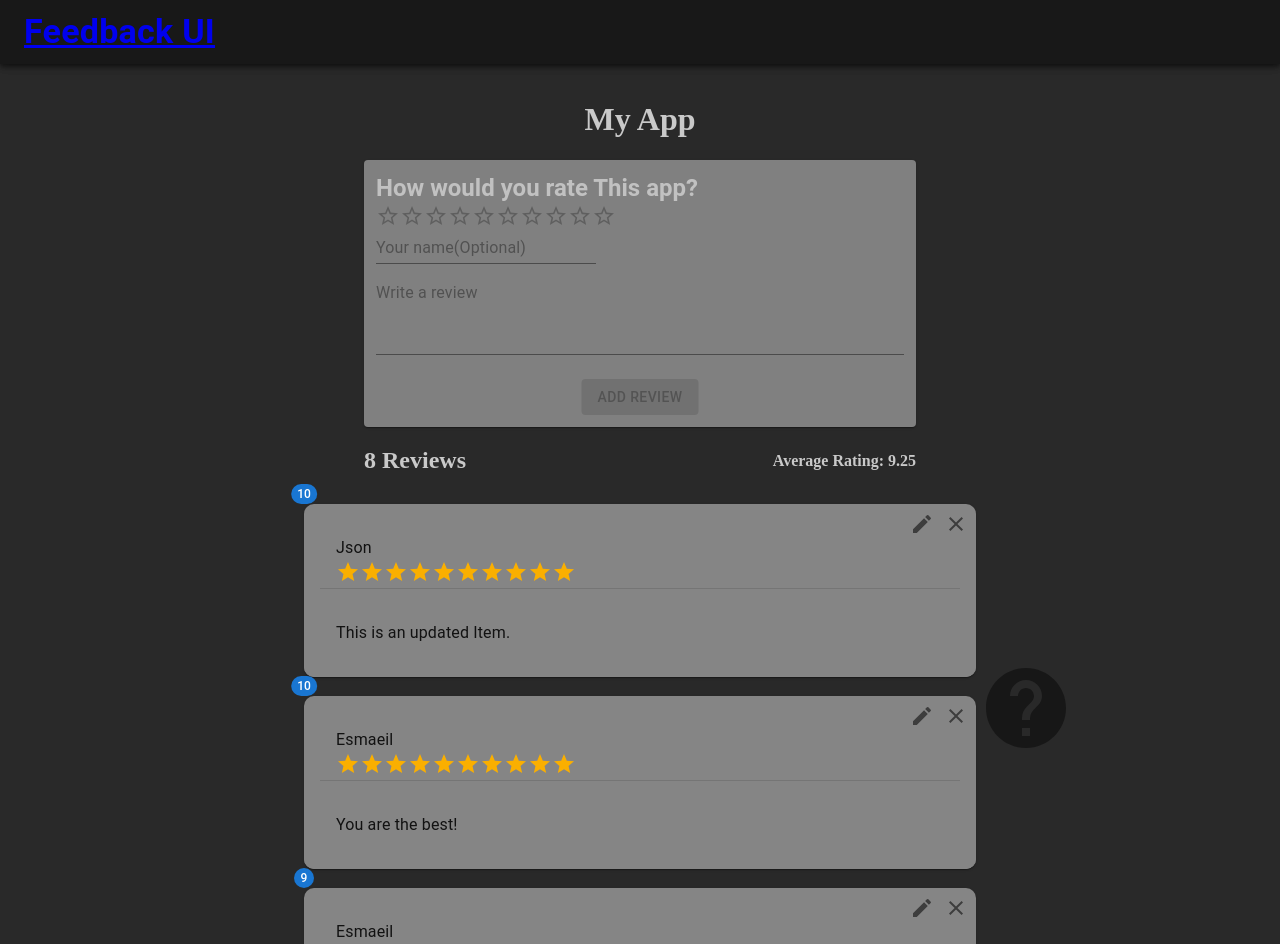
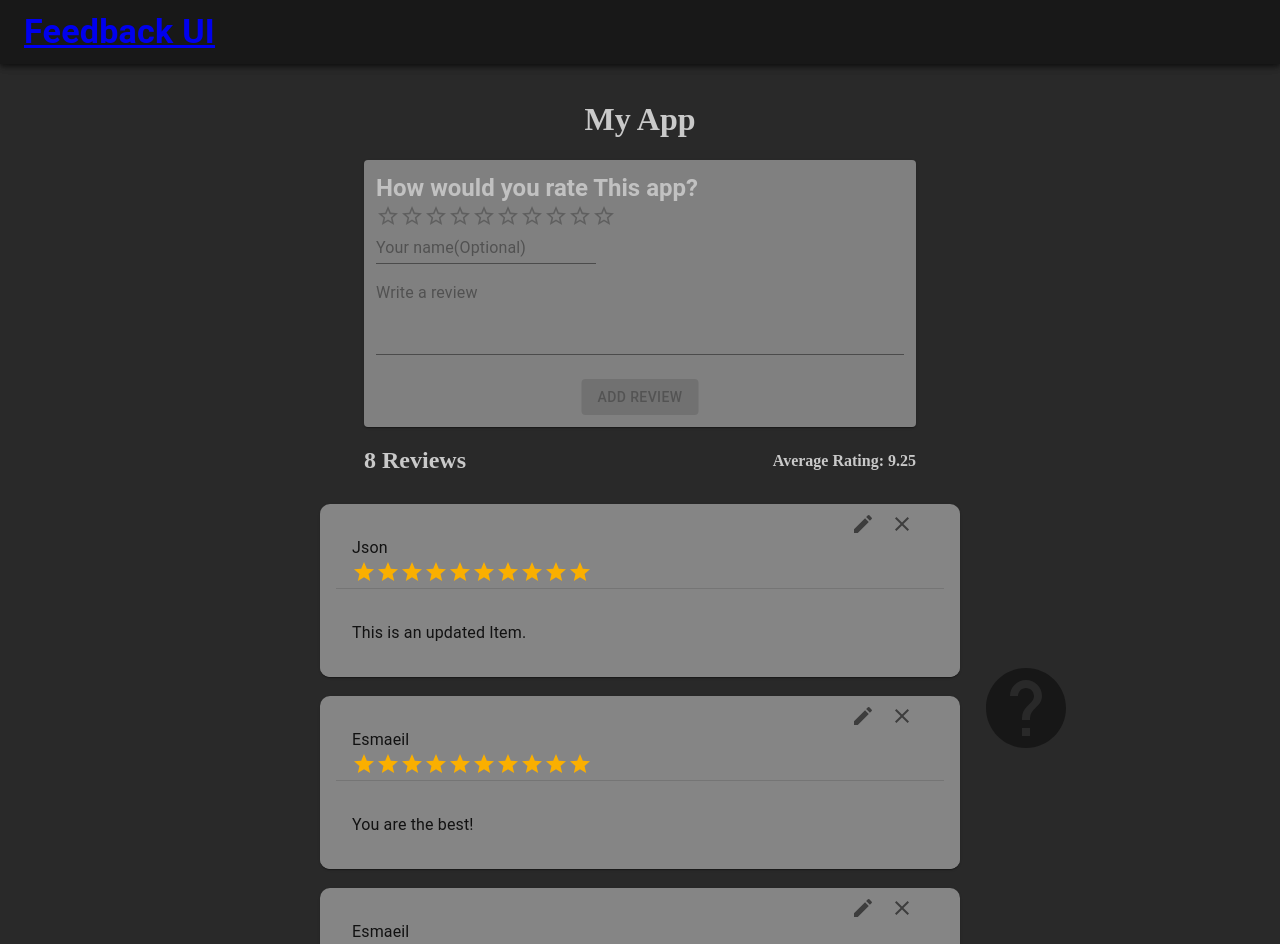
Before and after one commit to EsmaeilSaleh/Feedback-app, a React (Create React App) app: page / in a window 1280 px wide. Shown: the top 944 px of the page. Built offline with nearby package versions, Linux system fonts and the light colour scheme; data requests are answered from the project's data file.

Commit message:
remove badge

```diff
--- a/src/components/FeedbackItem.jsx
+++ b/src/components/FeedbackItem.jsx
@@ -17,30 +17,25 @@ const FeedbackItem = (props) => {
   const { deleteFeedback, editFeedback } = useContext(FeedbackContext);
 
   return (
-    <Container >
-      <Badge
-        badgeContent={props.item.rating}
-        color="primary"
-        anchorOrigin={{ vertical: "top", horizontal: "left" }}
-      >
+    <Container maxWidth="lg" >
         <Card
           sx={{
             backgroundColor: "#858585",
             borderRadius: "10px",
-            width: {xs: '20em', sm: '32em', md: '42em'},
+            width: {xs: '20em', sm: '35em', md: '40em'},
             my: "0.6em",
             display: "relative",
           }}
         >
           <IconButton
             onClick={() => editFeedback(props.item)}
-            sx={{ position: "absolute", right: {xs: '8%', md: "5%"  }}}
+            sx={{ position: "absolute", right: {xs: '14%', sm: "30%", md: '31%'  }}}
           >
             <EditIcon />
           </IconButton>
           <IconButton
             onClick={() => deleteFeedback(props.item.id, props.item.rating)}
-            sx={{ position: "absolute", right: 0 }}
+            sx={{ position: "absolute", right: {xs: '5%', sm: "20%", md: '28%'} }}
           >
             <CloseIcon />
           </IconButton>
@@ -59,7 +54,6 @@ const FeedbackItem = (props) => {
             {props.item.text}
           </Typography>
         </Card>
-      </Badge>
     </Container>
   );
 };
```
